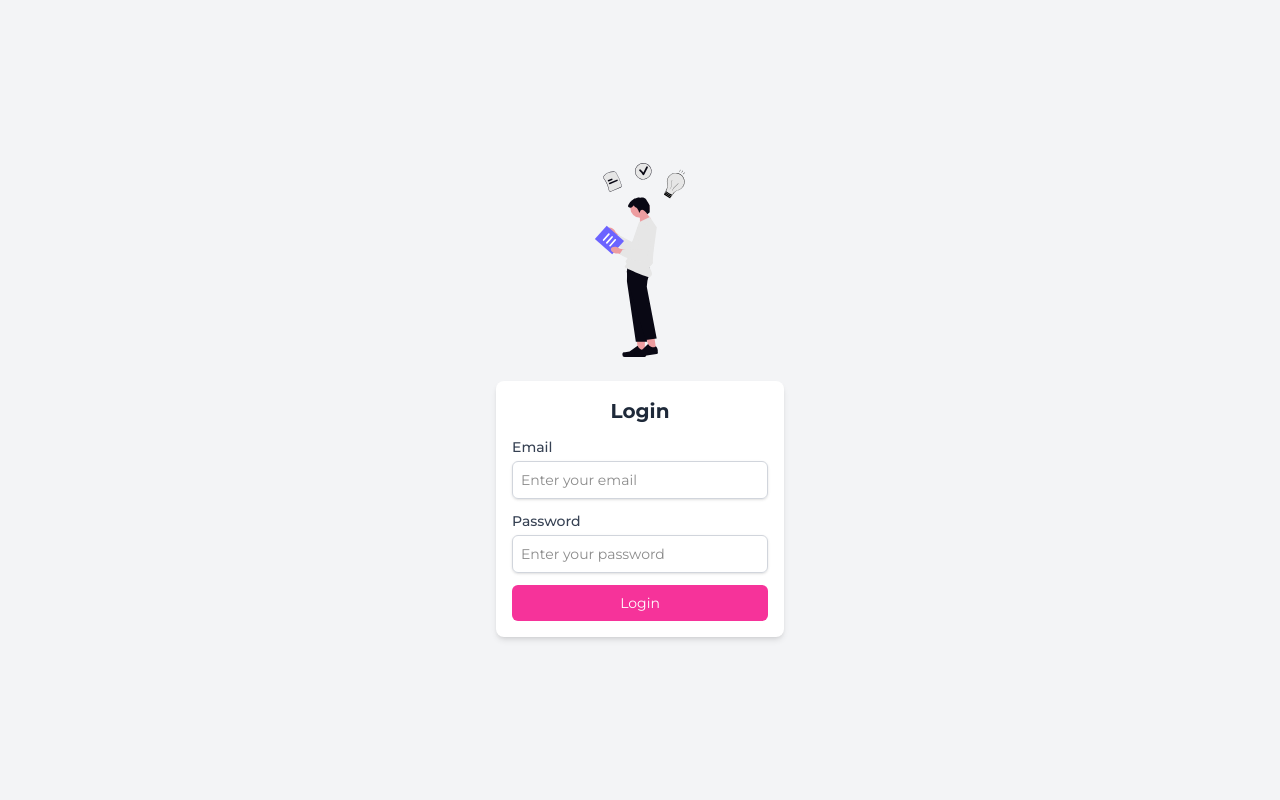
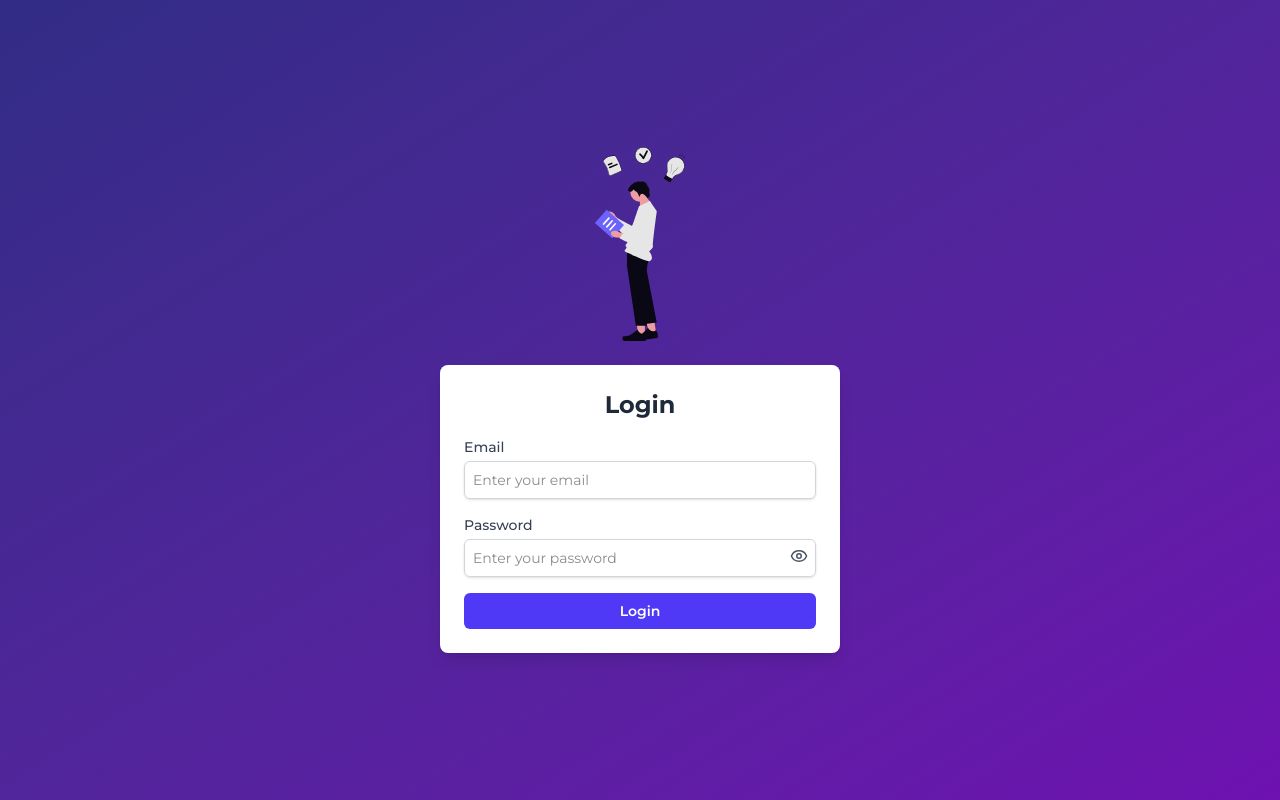
Before and after one commit to marvesh/nextjs-todo-app, a Next.js app: page /login in a window 1280 px wide. Built offline with nearby package versions, Linux system fonts and the light colour scheme; no server answers.

Commit message:
Update Login page UI

```diff
--- a/package.json
+++ b/package.json
@@ -10,6 +10,8 @@
   },
   "dependencies": {
     "@supabase/supabase-js": "^2.51.0",
+    "framer-motion": "^12.23.6",
+    "lucide-react": "^0.525.0",
     "next": "15.3.4",
     "react": "^19.0.0",
     "react-dom": "^19.0.0"
--- a/src/app/login/page.jsx
+++ b/src/app/login/page.jsx
@@ -2,11 +2,13 @@
 import { useState } from "react";
 import { useRouter } from "next/navigation";
 import { supabase } from "../../../lib/supabaseClient";
-import Image from "next/image";
+import { motion } from "framer-motion";
+import { Eye, EyeOff } from "lucide-react"; // Optional: for better icons
 
 export default function Home() {
   const [email, setEmail] = useState("");
   const [password, setPassword] = useState("");
+  const [showPassword, setShowPassword] = useState(false);
   const [message, setMessage] = useState("");
   const router = useRouter();
 
@@ -27,15 +29,19 @@ export default function Home() {
   };
 
   return (
-    <div className="min-h-screen bg-gray-100 flex items-center justify-center p-2">
+    <div className="min-h-screen bg-gradient-to-br from-indigo-900 to-purple-800 flex items-center justify-center p-4">
       <div className="flex flex-col items-center space-y-4">
         <img src="/login.svg" alt="Welcome" className="w-24 mb-6" />
 
-        <form
-          className="w-72 bg-white rounded-lg shadow-md p-4 space-y-3"
+        {/* Animate the form on load */}
+        <motion.form
+          initial={{ opacity: 0, y: 30 }}
+          animate={{ opacity: 1, y: 0 }}
+          transition={{ duration: 0.6 }}
+          className="w-100 bg-white rounded-lg shadow-lg p-6 space-y-4"
           onSubmit={handleLogin}
         >
-          <h2 className="text-xl font-bold text-gray-800 text-center">Login</h2>
+          <h2 className="text-2xl font-bold text-gray-800 text-center">Login</h2>
 
           <div>
             <label htmlFor="email" className="block text-sm font-medium text-gray-700">
@@ -44,7 +50,7 @@ export default function Home() {
             <input
               type="email"
               id="email"
-              className="mt-1 block w-full rounded-md border border-gray-300 shadow-sm p-2 text-sm focus:outline-none focus:ring-2 focus:ring-pink-500"
+              className="mt-1 block w-full rounded-md border border-gray-300 shadow-sm p-2 text-sm focus:outline-none focus:ring-2 focus:ring-indigo-500"
               placeholder="Enter your email"
               required
               value={email}
@@ -56,26 +62,35 @@ export default function Home() {
             <label htmlFor="password" className="block text-sm font-medium text-gray-700">
               Password
             </label>
+            <div className="relative">
               <input
-              type="password"
+                type={showPassword ? "text" : "password"}
                 id="password"
-              className="mt-1 block w-full rounded-md border border-gray-300 shadow-sm p-2 text-sm focus:outline-none focus:ring-2 focus:ring-pink-500"
+                className="mt-1 block w-full rounded-md border border-gray-300 shadow-sm p-2 pr-10 text-sm focus:outline-none focus:ring-2 focus:ring-indigo-500"
                 placeholder="Enter your password"
                 required
                 value={password}
                 onChange={(e) => setPassword(e.target.value)}
               />
+              <button
+                type="button"
+                onClick={() => setShowPassword(!showPassword)}
+                className="absolute top-2 right-2 text-gray-600 hover:text-indigo-600"
+              >
+                {showPassword ? <EyeOff size={18} /> : <Eye size={18} />}
+              </button>
+            </div>
           </div>
 
           <button
             type="submit"
-            className="w-full bg-pink-500 text-white py-2 rounded-md hover:bg-pink-800 transition text-sm"
+            className="w-full bg-indigo-600 text-white py-2 rounded-md hover:bg-indigo-800 transition text-sm font-semibold"
           >
             Login
           </button>
 
           {message && <p className="text-center text-red-500 text-sm">{message}</p>}
-        </form>
+        </motion.form>
       </div>
     </div>
   );
```
Also changed, not shown: 1 other file (tests, documents, lock files or other folders). Lines whose indentation alone changed are shown as unchanged.
